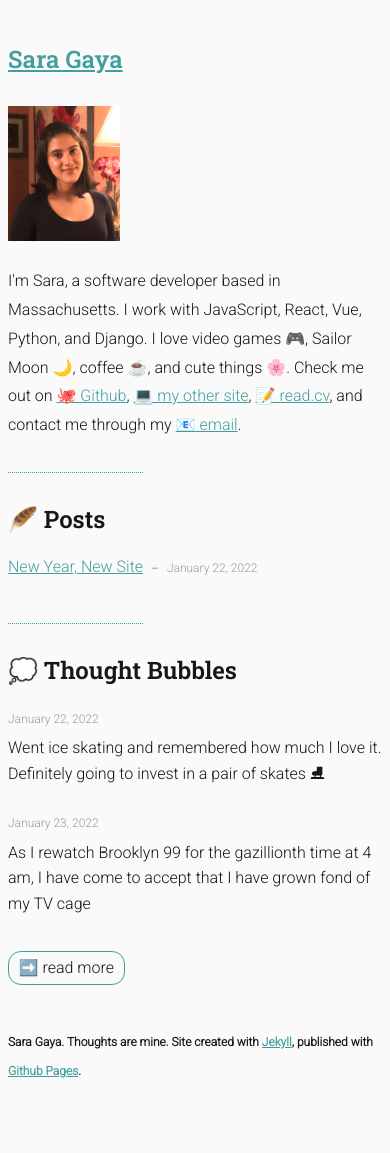
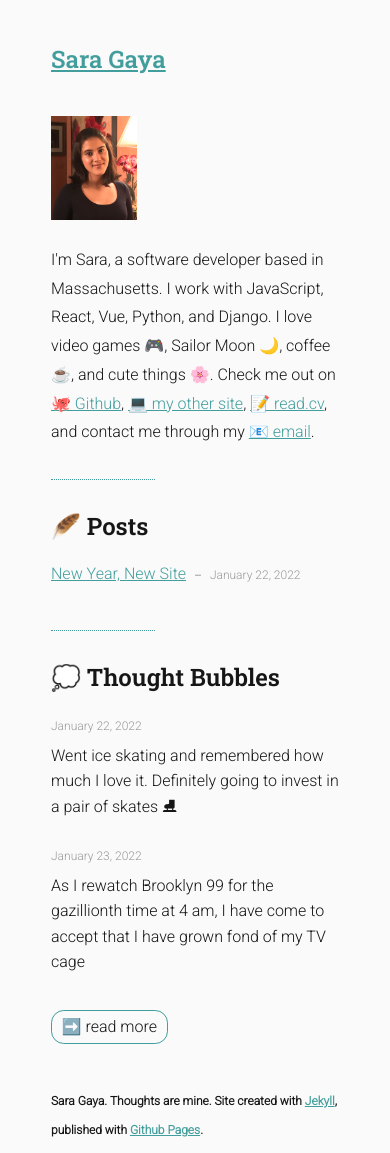
Before and after one commit to sgaya16/blog, a Jekyll site: the page built from index.html, in a window 390 px wide. Built offline with Jekyll 4.4.1, drawn with Linux system fonts in a browser that asks for light colours; before the commit the page ends 1094 px from its top, so only the background shows below that.

Commit message:
added media queries

```diff
--- a/_layouts/default.html
+++ b/_layouts/default.html
@@ -2,6 +2,7 @@
 <html>
   <head>
     <meta charset="utf-8" />
+    <meta name="viewport" content="width=device-width, initial-scale=1" />
     <title>{{ page.title }}</title>
     <link
       rel="shortcut icon"
--- a/_sass/main.scss
+++ b/_sass/main.scss
@@ -146,3 +146,45 @@ a {
 .dash {
   color: #999;
 }
+
+@media screen and (max-width: 800px) {
+  header,
+  main,
+  .post-content,
+  .thought-content {
+    max-width: 36em;
+  }
+}
+
+@media screen and (max-width: 700px) {
+  header,
+  main,
+  .post-content,
+  .thought-content {
+    max-width: 26em;
+  }
+}
+
+@media screen and (max-width: 500px) {
+  header,
+  main,
+  .post-content,
+  .thought-content {
+    //padding-top: 1.6em;
+    max-width: 20em;
+  }
+
+  footer {
+    max-width: 24em;
+  }
+}
+
+@media screen and (max-width: 400px) {
+  header,
+  main,
+  .post-content,
+  .thought-content {
+    padding-top: 1.4em;
+    max-width: 18em;
+  }
+}
--- a/_sass/variables.scss
+++ b/_sass/variables.scss
@@ -8,6 +8,7 @@ $large: 36px;
 $medium: 28px;
 $small: 20px;
 $xs: 12px;
+$xxs: 10px;
 
 //font weights
 $default: 300;
--- a/index.html
+++ b/index.html
@@ -4,7 +4,8 @@ title: Sara Gaya
 ---
 
 <main>
-  <img class="pfp" src="{{ "/assets/images/pfp.jpg" | relative_url }}" />
+  <img class="pfp" alt="Sara's profile picture" src="{{ "/assets/images/pfp.jpg"
+  | relative_url }}" />
   <p>
     I'm Sara, a software developer based in Massachusetts. I work with
     JavaScript, React, Vue, Python, and Django. I love video games 🎮, Sailor
```
